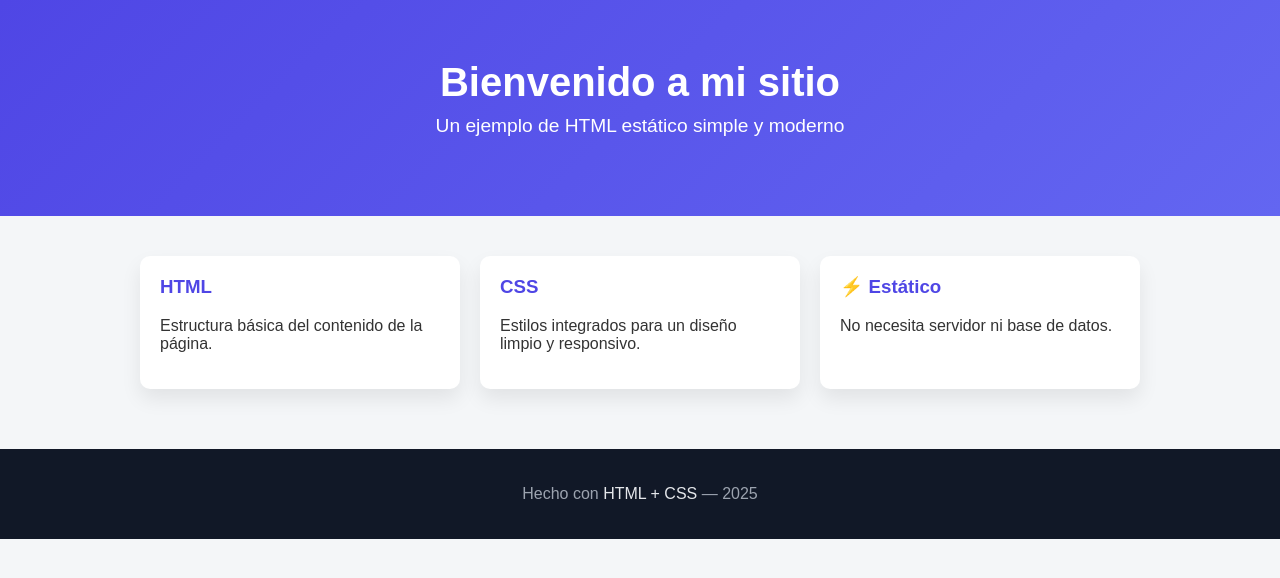
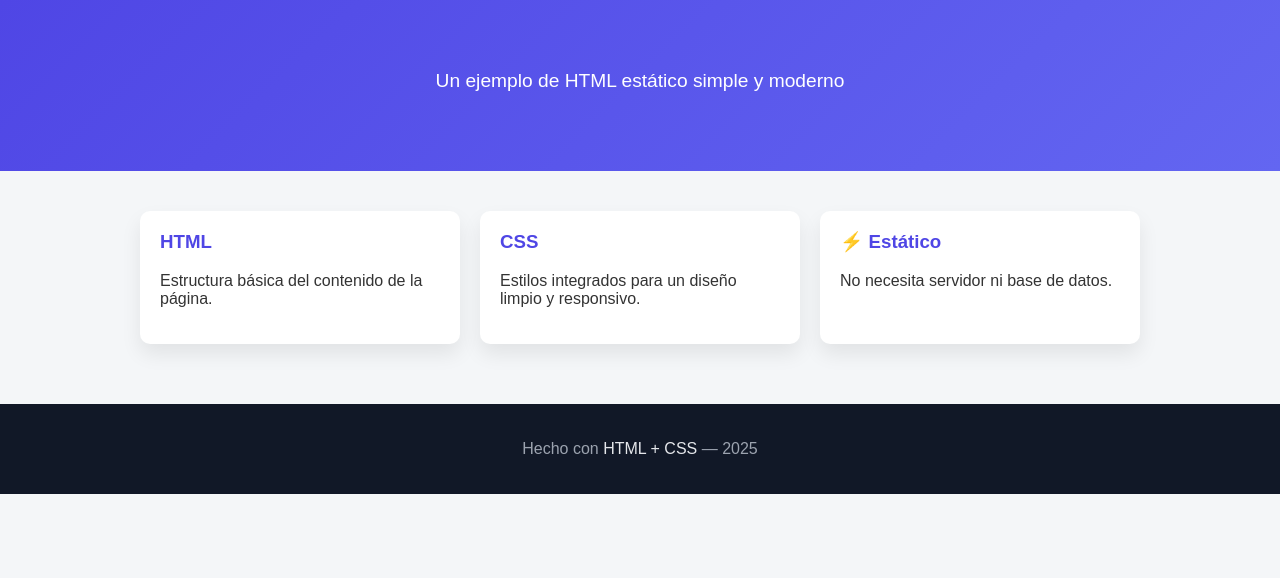
Before and after one commit to Nuriaadr/hito-1, a website: page index.html in a window 1280 px wide. Drawn offline with Linux system fonts and the light colour scheme.

Commit message:
Update index.html

```diff
--- a/index.html
+++ b/index.html
@@ -69,7 +69,7 @@
 <body>
 
 <header>
-    <h1>Bienvenido a mi sitio</h1>
+
     <p>Un ejemplo de HTML estático simple y moderno</p>
 </header>
 
```
